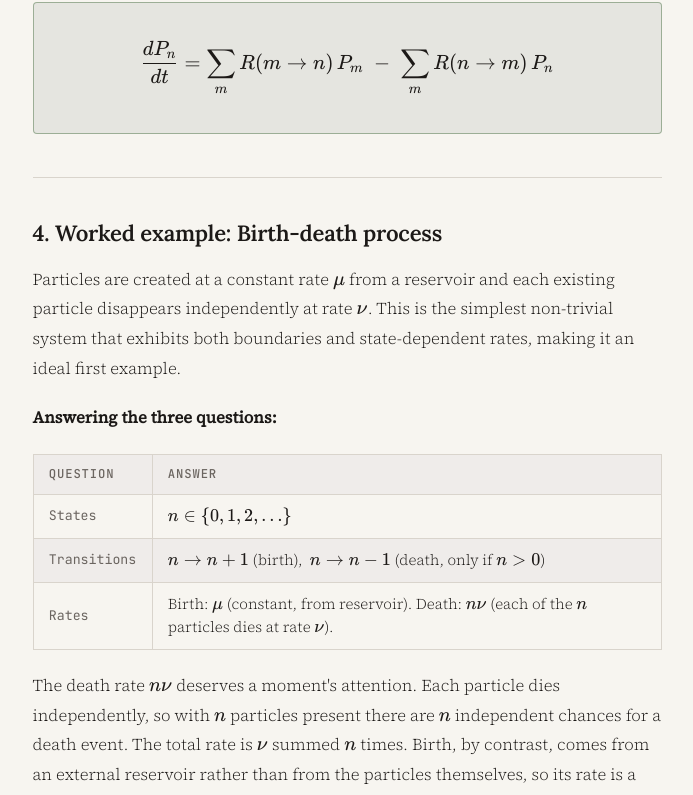
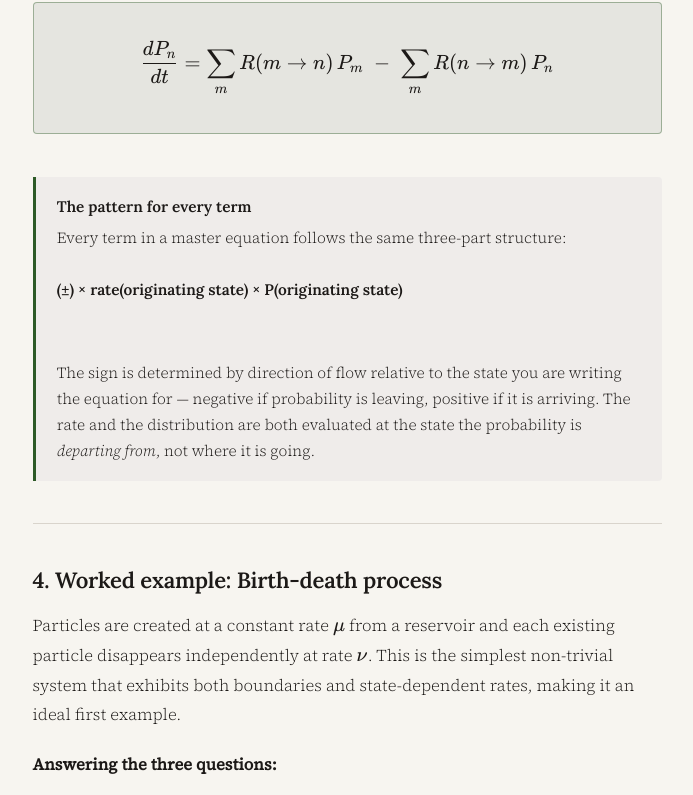
Before and after one commit to marobinette/portfolio, a SvelteKit app: page /blog/master-equations in a window 1280 px wide. Shown: the part 3145-3940 px from the top of the page, without its empty margins (293-986 px from the left). Built offline with nearby package versions, Linux system fonts and the light colour scheme.

Commit message:
a pattern for every term in master equation

```diff
--- a/src/routes/blog/master-equations/+page.svelte
+++ b/src/routes/blog/master-equations/+page.svelte
@@ -237,6 +237,17 @@
     </div>
   </section>
 
+<div class="callout">
+  <strong>The pattern for every term</strong>
+  Every term in a master equation follows the same three-part structure:
+  <br /><br />
+  <strong>(±) &times; rate(originating state) &times; P(originating state)</strong>
+  <br /><br />
+  The sign is determined by direction of flow relative to the state you are
+  writing the equation for — negative if probability is leaving, positive if
+  it is arriving. The rate and the distribution are both evaluated at the
+  state the probability is <em>departing from</em>, not where it is going.
+</div>
   <hr />
 
   <!-- ── 4. Birth-death process ─────────────────────────────────────────── -->
```
